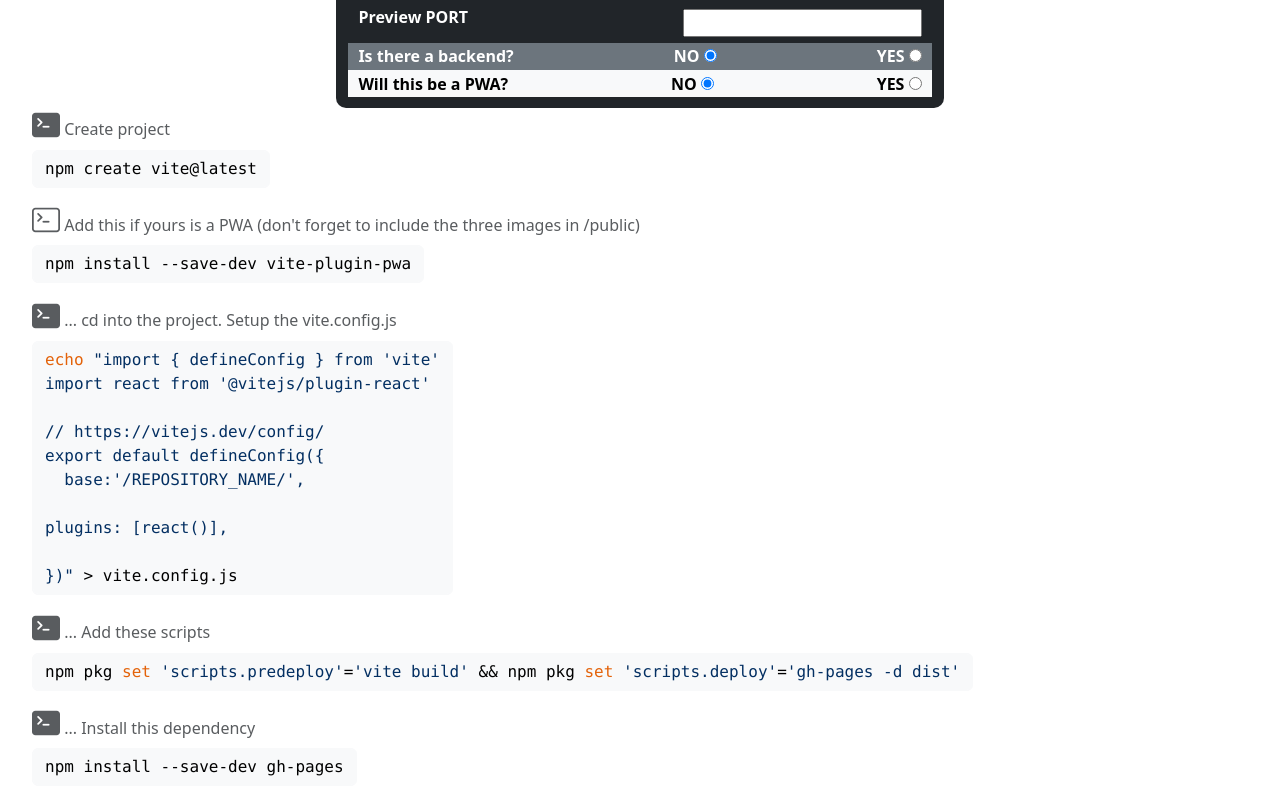
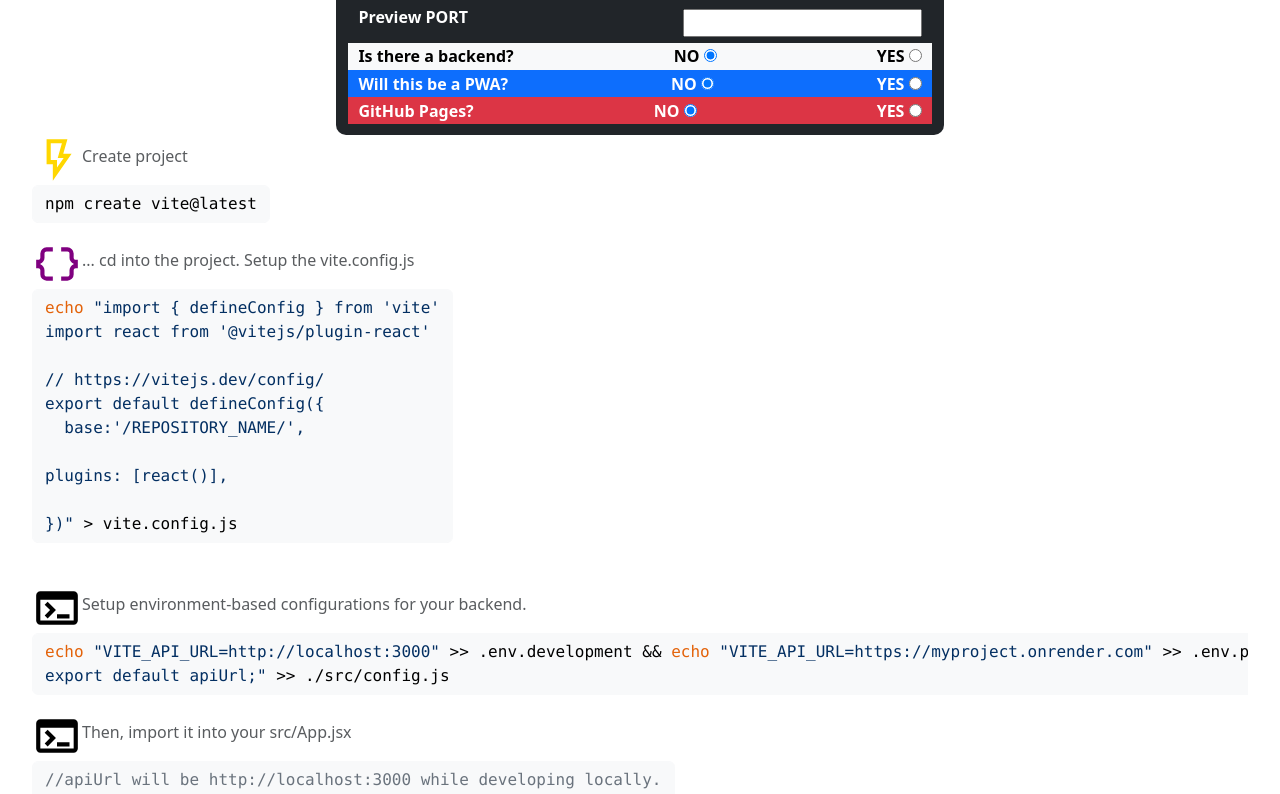
Before and after one commit to Perlesvaux/react-app-with-vite, a React (Vite) app: page / in a window 1280 px wide. Shown: the part 222-1016 px from the top of the page. Built offline with nearby package versions, Linux system fonts and the light colour scheme.

Commit message:
fix: improving style. Adding lots of svgs. Plan on removing bootstrap icons import

```diff
--- a/src/App.jsx
+++ b/src/App.jsx
@@ -5,17 +5,19 @@ import Step from './Step.jsx'
 import SimpleForm from './SimpleForm.jsx'
 import { steps_purify, tsar_bomba_purify, little_boy_purify } from './purifiedText.js'
 
-function App() {
+export default function App() {
   const [state, setState] = useState({
     usr:"USERNAME",
     rep:"REPOSITORY_NAME",
     parseUrl:"",
+    envVar:"API_URL",
     devEnv:"http://localhost:3000",
     proEnv:"https://myproject.onrender.com",
-    devPort:"", //5173
-    prePort:"", //4173
+    devPort:'', //5173
+    prePort:'', //4173
     pwaPlug:'0',
     backend:'0',
+    ghpages:'0',
     name:'',
     shortName:'',
     themeColor:'',
@@ -72,17 +74,18 @@ function App() {
 
       <Step steps={steps} toClipBoard={toClipBoard} />
 
-      <h1 className='text-center'>Push it to the limit!</h1>
-      <p className='text-center'> <i className="bi bi-radioactive fs-3"></i> These below can <strong>nuke</strong> some data. Use only if you're in a hurry and there's not much to lose!</p>
-      <h6 className='text-muted'> <i className="bi bi-file-code-fill fs-2"></i> One-liner with the essentials. Only thing left is to run the <strong>deploy</strong> script!</h6>
-      <pre><code onClick={toClipBoard} className='text-start btn btn-light' dangerouslySetInnerHTML={{__html:little_boy}}></code></pre>
 
-
-
-      <h6 className='text-muted'> <i className="bi bi-file-code fs-2"></i> This one also includes the <strong>optional</strong> configuration. Only for those that wanna go <strong>Full Nuclear!</strong></h6>
-      <pre><code onClick={toClipBoard} className='text-start btn btn-light' dangerouslySetInnerHTML={{__html:tsar_bomba}}></code></pre>
     </>
   )
 }
 
-export default App
+
+
+
+      //<h1 className='text-center'>Push it to the limit!</h1>
+      //<p className='text-center'> <i className="bi bi-radioactive fs-3"></i> These below can <strong>nuke</strong> some data. Use only if you're in a hurry and there's not much to lose!</p>
+      //<h6 className='text-muted'> <i className="bi bi-file-code-fill fs-2"></i> One-liner with the essentials. Only thing left is to run the <strong>deploy</strong> script!</h6>
+      //<pre><code onClick={toClipBoard} className='text-start btn btn-light' dangerouslySetInnerHTML={{__html:little_boy}}></code></pre>
+      //
+      //<h6 className='text-muted'> <i className="bi bi-file-code fs-2"></i> This one also includes the <strong>optional</strong> configuration. Only for those that wanna go <strong>Full Nuclear!</strong></h6>
+      //<pre><code onClick={toClipBoard} className='text-start btn btn-light' dangerouslySetInnerHTML={{__html:tsar_bomba}}></code></pre>
--- /dev/null
+++ b/src/BoltSVG.jsx
@@ -0,0 +1,3 @@
+export default function BoltSVG({fill, size}){
+  return <svg xmlns="http://www.w3.org/2000/svg" height={size} viewBox="0 -960 960 960" width={size} fill={fill}><path d="m480-336 128-184H494l80-280H360v320h120v144ZM400-80v-320H280v-480h400l-80 280h160L400-80Zm80-400H360h120Z"/></svg>
+}
--- /dev/null
+++ b/src/CodeSVG.jsx
@@ -0,0 +1,3 @@
+export default function CodeSVG({fill, size}){
+  return <svg xmlns="http://www.w3.org/2000/svg" height={size} viewBox="0 -960 960 960" width={size} fill={fill}><path d="M320-240 80-480l240-240 57 57-184 184 183 183-56 56Zm320 0-57-57 184-184-183-183 56-56 240 240-240 240Z"/></svg>
+}
--- /dev/null
+++ b/src/JsxTypeSVG.jsx
@@ -0,0 +1,9 @@
+export default function JsxTypeSVG({fill, size}){
+
+  return (
+    <svg xmlns="http://www.w3.org/2000/svg" width={size} height={size} fill={fill}  viewBox="0 0 16 16">
+        <path fill-rule="evenodd" d="M14 4.5V14a2 2 0 0 1-2 2h-1v-1h1a1 1 0 0 0 1-1V4.5h-2A1.5 1.5 0 0 1 9.5 3V1H4a1 1 0 0 0-1 1v9H2V2a2 2 0 0 1 2-2h5.5zM3.075 14.841a1.13 1.13 0 0 0 .401.823q.194.162.478.252.284.091.665.091.507 0 .858-.158.355-.158.54-.44a1.17 1.17 0 0 0 .187-.656q0-.336-.135-.56a1 1 0 0 0-.375-.357 2 2 0 0 0-.565-.21l-.621-.144a1 1 0 0 1-.405-.176.37.37 0 0 1-.143-.299q0-.234.184-.384.188-.152.513-.152.214 0 .37.068a.6.6 0 0 1 .245.181.56.56 0 0 1 .12.258h.75a1.1 1.1 0 0 0-.199-.566 1.2 1.2 0 0 0-.5-.41 1.8 1.8 0 0 0-.78-.152q-.44 0-.776.15-.337.149-.528.421-.19.273-.19.639 0 .302.123.524t.351.367q.229.143.54.213l.618.144q.31.073.462.193a.39.39 0 0 1 .153.326.5.5 0 0 1-.085.29.56.56 0 0 1-.255.193q-.167.07-.413.07-.176 0-.32-.04a.8.8 0 0 1-.248-.115.58.58 0 0 1-.255-.384zM0 14.791q0 .247.082.466.083.22.243.39.165.17.407.267.246.093.569.093.63 0 .984-.346.357-.345.358-1.004v-2.725h-.791v2.745q0 .302-.138.466t-.422.164a.5.5 0 0 1-.454-.246.6.6 0 0 1-.073-.27zm8.907-2.859H9.8l-1.274 2.007L9.78 15.93h-.908l-.85-1.415h-.035l-.853 1.415h-.861l1.24-2.016-1.228-1.983h.931l.832 1.438h.036l.823-1.438Z"/>
+      </svg>
+    )
+}
+//className="bi bi-filetype-jsx"
--- /dev/null
+++ b/src/ObjSVG.jsx
@@ -0,0 +1,3 @@
+export default function ObjSVG({fill, size}){
+  return <svg xmlns="http://www.w3.org/2000/svg" height={size} viewBox="0 -960 960 960" width={size} fill={fill}><path d="M560-160v-80h120q17 0 28.5-11.5T720-280v-80q0-38 22-69t58-44v-14q-36-13-58-44t-22-69v-80q0-17-11.5-28.5T680-720H560v-80h120q50 0 85 35t35 85v80q0 17 11.5 28.5T840-560h40v160h-40q-17 0-28.5 11.5T800-360v80q0 50-35 85t-85 35H560Zm-280 0q-50 0-85-35t-35-85v-80q0-17-11.5-28.5T120-400H80v-160h40q17 0 28.5-11.5T160-600v-80q0-50 35-85t85-35h120v80H280q-17 0-28.5 11.5T240-680v80q0 38-22 69t-58 44v14q36 13 58 44t22 69v80q0 17 11.5 28.5T280-240h120v80H280Z"/></svg>
+}
--- a/src/SimpleForm.jsx
+++ b/src/SimpleForm.jsx
@@ -1,8 +1,9 @@
 import styles from './SimpleForm.module.css'
 
+const ghpgs = `${styles.optn} text-center badge text-bg-danger fs-6`
 const optn = `${styles.optn} text-center badge text-bg-dark fs-6`
-const pwafield = `${styles.optn} text-center badge text-bg-light fs-6`
-const bckndfield = `${styles.optn} text-center badge text-bg-secondary fs-6`
+const pwafield = `${styles.optn} text-center badge text-bg-primary fs-6`
+const bckndfield = `${styles.optn} text-center badge text-bg-light fs-6`
 const container = `${styles.container} container text-bg-dark`
 const spaced = {justifyContent:'space-between'}
 
@@ -26,6 +27,9 @@ export default function SimpleForm({getInput, parseUrl, state}){
         {
           state.backend==='1' &&
           (<>
+        <label htmlFor="envVar" className={bckndfield} style={spaced}>Give your env variable a name
+          <input type="text" name="envVar" onChange={getInput} value={state.envVar}/>
+        </label>
         <label htmlFor="devEnv" className={bckndfield} style={spaced}>URL to Development backend
           <input type="text" name="devEnv" onChange={getInput} value={state.devEnv}/>
         </label>
@@ -59,6 +63,13 @@ export default function SimpleForm({getInput, parseUrl, state}){
 
       </>)
     }
+
+        <label htmlFor="ghpages" className={ghpgs} style={spaced}>GitHub Pages?
+          <label> NO <input type="radio" id="ghpages0" name="ghpages" value="0"  onChange={getInput} checked={state.ghpages === '0'} /></label>
+          <label> YES <input type="radio" id="ghpages1" name="ghpages" value="1"  onChange={getInput} checked={state.ghpages === '1'}/></label>
+        </label>
+
+
       </div>
 
   </>)
--- a/src/Step.jsx
+++ b/src/Step.jsx
@@ -2,10 +2,13 @@ export default function Step({steps, toClipBoard}){
 
   return (<>
       {
-        steps.map((step) =>
-        <div key={step.legend}>
-         <h6 className='text-muted'   dangerouslySetInnerHTML={{__html:step.legend}}></h6>
-         <pre><code onClick={toClipBoard} className='text-start btn btn-light' dangerouslySetInnerHTML={{__html:step.cmd}}></code></pre>
+        steps.map((step, indx ) =>
+        <div key={indx}>
+          <span  style={{display:"flex", alignItems:"center" }}>
+            {step.legend && step.svg}
+            <h6 className='text-muted'   dangerouslySetInnerHTML={{__html:step.legend}}></h6>
+          </span>
+        { step.legend && (<pre><code onClick={toClipBoard} className='text-start btn btn-light' dangerouslySetInnerHTML={{__html:step.cmd}}></code></pre>)}
         </div>)
       }
   </>)
--- /dev/null
+++ b/src/TerminalSVG.jsx
@@ -0,0 +1,4 @@
+export default function TerminalSVG({fill, size})
+{
+  return <svg xmlns="http://www.w3.org/2000/svg" height={size} viewBox="0 -960 960 960" width={size} fill={fill}><path d="M160-160q-33 0-56.5-23.5T80-240v-480q0-33 23.5-56.5T160-800h640q33 0 56.5 23.5T880-720v480q0 33-23.5 56.5T800-160H160Zm0-80h640v-400H160v400Zm140-40-56-56 103-104-104-104 57-56 160 160-160 160Zm180 0v-80h240v80H480Z"/></svg>
+}
--- a/src/purifiedText.js
+++ b/src/purifiedText.js
@@ -3,14 +3,39 @@ import DOMPurify from 'dompurify';
 import hljs from 'highlight.js';
 import 'highlight.js/styles/github.css';
 
+import CodeSVG from './CodeSVG.jsx'
+import JsxTypeSVG from './JsxTypeSVG.jsx'
+import TerminalSVG from './TerminalSVG.jsx'
+import BoltSVG from './BoltSVG.jsx'
+import ObjSVG from './ObjSVG.jsx'
+
+
+//const terminal_black = (<TerminalSVG fill="black" size="50px" />)
+const terminal_gray  = TerminalSVG(  { fill:"DarkGray", size:"50px" } )
+const terminal_black = TerminalSVG(  { fill:"Black", size:"50px" } )
+const terminal_blue  = TerminalSVG(  { fill:"DodgerBlue", size:"50px" } )
+const terminal_green = TerminalSVG(  { fill:"DarkSeaGreen", size:"50px" } )
+const terminal_red   = TerminalSVG(  { fill:"Crimson", size:"50px" } )
+//const jsxType_red   = JsxTypeSVG(  { fill:"Crimson", size:"50px" } )
+const bolt   = BoltSVG(  { fill:"Gold", size:"50px" } )
+const code_red   = CodeSVG(  { fill:"Crimson", size:"50px" } )
+const obj_purple   = ObjSVG(  { fill:"Purple", size:"50px" } )
+
+
 export function steps_purify(state){
 
 
   return [
-    { legend:'<i class="bi bi-terminal-fill fs-3"></i>  Create project', cmd: purified('bash',`npm create vite@latest`) },
-    { legend:'<i class="bi bi-terminal fs-3"></i>  Add this if yours is a PWA (don\'t forget to include the three images in /public)', cmd: purified('bash',`npm install --save-dev vite-plugin-pwa`) },
+    {
+      svg: bolt,
+      legend:'  Create project',
+      cmd: purified('bash',`npm create vite@latest`)
+    },
 
-    { legend: '<i class="bi bi-terminal-fill fs-3"></i>  ... cd into the project.  Setup the vite.config.js', cmd: purified('bash', `echo "import { defineConfig } from 'vite'
+    {
+      svg: obj_purple,
+      legend: '... cd into the project.  Setup the vite.config.js',
+      cmd: purified('bash', `echo "import { defineConfig } from 'vite'
 import react from '@vitejs/plugin-react' ${state.pwaPlug==='1' ? `\n\nimport { VitePWA } from 'vite-plugin-pwa'` : ''}
 
 // https://vitejs.dev/config/
@@ -20,16 +45,39 @@ export default defineConfig({
 plugins: [react()${state.pwaPlug==='1' ? `${pwaTemplate(state)}` : ''}],
 
 })" > vite.config.js`)},
-    { legend: '<i class="bi bi-terminal-fill fs-3"></i>  ... Add these scripts', cmd : purified('bash', `npm pkg set 'scripts.predeploy'='vite build' && npm pkg set 'scripts.deploy'='gh-pages -d dist'`)},
-    { legend: '<i class="bi bi-terminal-fill fs-3"></i>  ... Install this dependency' ,cmd:purified('bash', `npm install --save-dev gh-pages`) },
-    { legend: '<i class="bi bi-terminal fs-3"></i> (Optional) If needed, setup environment-based configurations.', cmd:purified('bash',`echo "VITE_API_URL=${state.devEnv}" >> .env.development && echo "VITE_API_URL=${state.proEnv}" >> .env.production && echo "const apiUrl = import.meta.env.VITE_API_URL;
+    {
+      svg:terminal_red,
+      legend: state.ghpages==='0'? '' :  '... Add these scripts',
+      cmd : purified('bash', `npm pkg set 'scripts.predeploy'='vite build' && npm pkg set 'scripts.deploy'='gh-pages -d dist'`)},
+    {
+      svg:terminal_red,
+      legend: state.ghpages==='0'? '' :  '... Install this dependency',
+      cmd:purified('bash', `npm install --save-dev gh-pages`) },
+
+    {
+      svg: terminal_blue,
+      legend:state.pwaPlug==='0'? '' : 'Install this dependency (don\'t forget to include the three images in /public)',
+      cmd: purified('bash',`npm install --save-dev vite-plugin-pwa`)
+    },
+    {
+      svg:terminal_black,
+      legend: 'Setup environment-based configurations for your backend.',
+      cmd:purified('bash',`echo "VITE_${state.envVar.toUpperCase()}=${state.devEnv}" >> .env.development && echo "VITE_${state.envVar.toUpperCase()}=${state.proEnv}" >> .env.production && echo "const apiUrl = import.meta.env.VITE_${state.envVar.toUpperCase()};
 export default apiUrl;" >> ./src/config.js
 `)},
-{legend: '<i class="bi bi-filetype-jsx fs-3"></i>  (Optional) Then, import it into your src/App.jsx', cmd:purified('javascript',`//apiUrl will be ${state.devEnv} while developing locally.
+
+    {
+      svg:terminal_black,
+      legend: 'Then, import it into your src/App.jsx',
+      cmd:purified('javascript',`//apiUrl will be ${state.devEnv} while developing locally.
 // and ${state.proEnv} in production.
 import apiUrl from './config'
 ` )},
-    { legend: '<i class="bi bi-terminal-fill fs-3"></i> ... When it\'s all said and done... It\'s time to deploy!', cmd: purified('bash', `npm run deploy`) }
+    {
+      svg:terminal_red,
+      legend: state.ghpages==='0'? '' :  '... When it\'s all said and done... It\'s time to deploy!',
+      cmd: purified('bash', `npm run deploy`)
+    }
   ]
 
 
@@ -62,8 +110,6 @@ plugins: [react()],
 }
 
 
-
-
 function purified(lng, mrkp){
   return DOMPurify.sanitize(hljs.highlight(mrkp, {language: lng}).value)
 // return DOMPurify.sanitize(mrkp)
```
